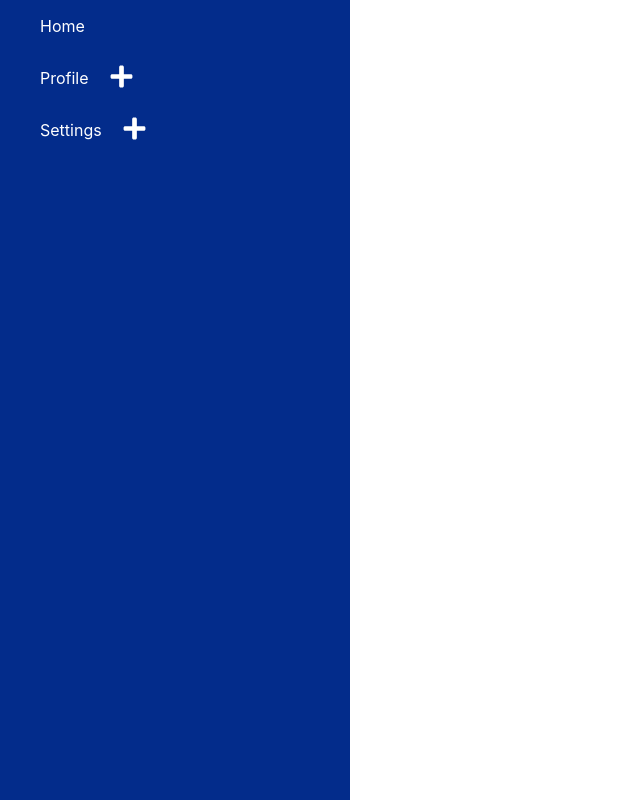
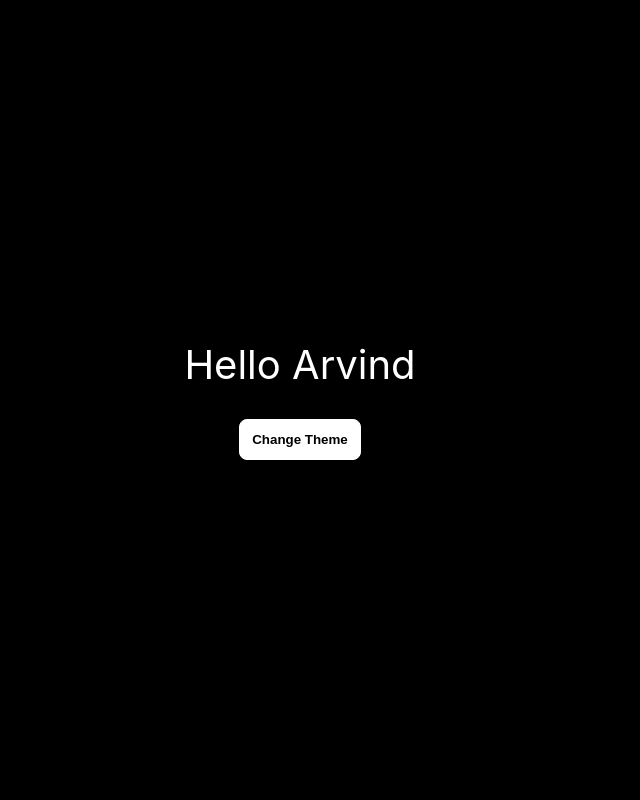
Before and after one commit to arvind36/Reactjs_Projects, a React (Create React App) app: page / in a window 1280 px wide. Shown: the whole page, without its empty margins (0-640 px from the left). Built offline with nearby package versions, Linux system fonts and the light colour scheme.

Commit message:
done with light-dark-mode

```diff
--- a/src/App.js
+++ b/src/App.js
@@ -1,6 +1,7 @@
 import "./App.css";
 import Accordion from "./components/accordion";
 import ImageSlider from "./components/image-slider";
+import LightDarkMode from "./components/light-dark-mode";
 import LoadMoreData from "./components/load-more-data";
 import QRGenerator from "./components/qr-code-generator";
 import RandomColor from "./components/random-color";
@@ -26,7 +27,8 @@
       {/* qr code generator */}
       {/* <QRGenerator /> */}
       {/* <LoadMoreData /> */}
-      <TreeView menus={menus} />
+      {/* <TreeView menus={menus} /> */}
+      <LightDarkMode />
     </div>
   );
 }
--- /dev/null
+++ b/src/components/light-dark-mode/index.jsx
@@ -0,0 +1,18 @@
+import useLocalStorage from "./useLocalStorage";
+import "./theme.css";
+
+export default function LightDarkMode() {
+  const [theme, setTheme] = useLocalStorage("theme", "dark");
+  const handleToggleTheme = () => {
+    setTheme(theme === "light" ? "dark" : "light");
+  };
+  console.log(theme);
+  return (
+    <div className="light-dark-mode" data-theme={theme}>
+      <div className="container">
+        <p>Hello Arvind</p>
+        <button onClick={handleToggleTheme}>Change Theme</button>
+      </div>
+    </div>
+  );
+}
--- /dev/null
+++ b/src/components/light-dark-mode/theme.css
@@ -0,0 +1,42 @@
+:root {
+  --background: #ffffff;
+  --text-primary: #000;
+  --button-bg: #000;
+  --button-text: #ffffff;
+}
+[data-theme="dark"] {
+  --background: #000;
+  --text-primary: #fff;
+  --button-bg: #fff;
+  --button-text: #000;
+}
+.light-dark-mode {
+  background-color: var(--background);
+  height: 100vh;
+  display: flex;
+  flex-direction: column;
+  justify-content: center;
+  font-size: 20px;
+  transition: all 0.5s;
+}
+.light-dark-mode .container {
+  display: flex;
+  justify-content: center;
+  align-items: center;
+  flex-direction: column;
+  gap: 30px;
+}
+.light-dark-mode .container p {
+  color: var(--text-primary);
+  font-size: 40px;
+  margin: 0px;
+}
+.light-dark-mode .container button {
+  background-color: var(--button-bg);
+  border: 1px solid var(--button-bg);
+  color: var(--button-text);
+  padding: 12px;
+  cursor: pointer;
+  border-radius: 8px;
+  font-weight: 600;
+}
--- /dev/null
+++ b/src/components/light-dark-mode/useLocalStorage.jsx
@@ -0,0 +1,20 @@
+import { useEffect, useState } from "react";
+
+export default function useLocalStorage(key, defaultValue) {
+  const [value, setValue] = useState(() => {
+    let currentValue;
+    try {
+      currentValue = JSON.parse(
+        localStorage.getItem(key) || String(defaultValue)
+      );
+    } catch (error) {
+      console.log(error);
+      currentValue = defaultValue;
+    }
+    return currentValue;
+  });
+  useEffect(() => {
+    localStorage.setItem(key, JSON.stringify(value));
+  }, [key, value]);
+  return [value, setValue];
+}
```
